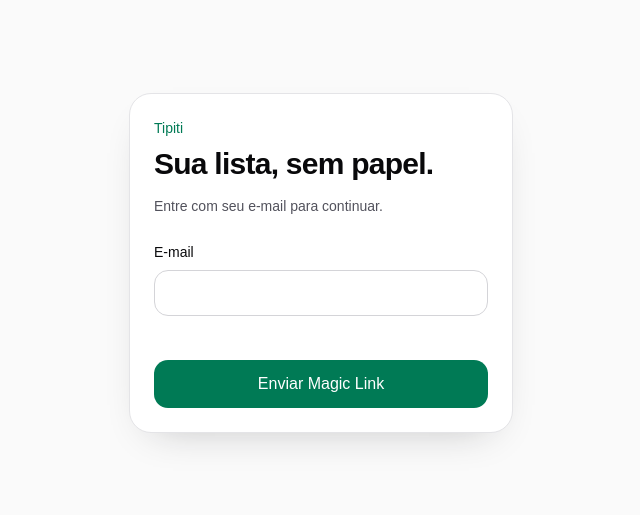
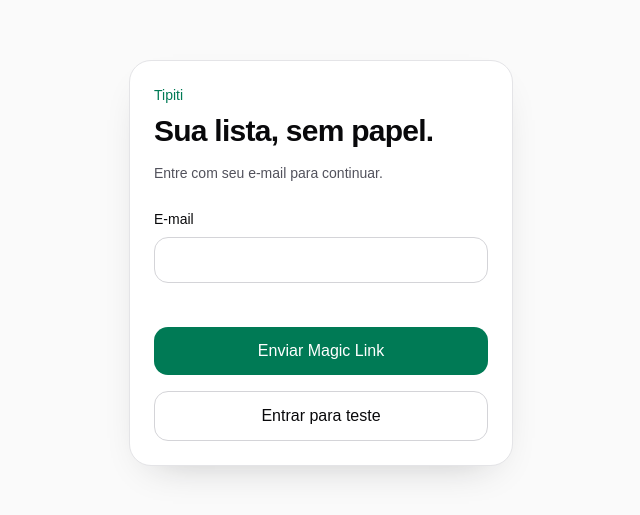
Before and after one commit to tiipiti/tipiti, a React (Vite) app: page /login in a window 1280 px wide. Shown: the part 137-652 px from the top of the page, without its empty margins (319-959 px from the left). Built offline with nearby package versions, Linux system fonts and the light colour scheme; no server answers.

Commit message:
feat: add anonymous test sign-in

```diff
--- a/src/features/auth/LoginPage.tsx
+++ b/src/features/auth/LoginPage.tsx
@@ -1,6 +1,7 @@
 import { zodResolver } from '@hookform/resolvers/zod'
 import { useState } from 'react'
 import { useForm } from 'react-hook-form'
+import { useNavigate } from 'react-router-dom'
 
 import { emailSchema } from '@/features/shopping/forms'
 import { supabase } from '@/lib/supabase'
@@ -8,8 +9,10 @@
 type LoginValues = { email: string }
 
 export function LoginPage() {
+  const navigate = useNavigate()
   const [sent, setSent] = useState(false)
   const [requestError, setRequestError] = useState<string | null>(null)
+  const [anonymousPending, setAnonymousPending] = useState(false)
   const { register, handleSubmit, formState: { errors, isSubmitting } } = useForm<LoginValues>({
     resolver: zodResolver(emailSchema),
   })
@@ -22,6 +25,15 @@
     })
     if (error) return setRequestError(error.message)
     setSent(true)
+  }
+
+  const enterForTesting = async () => {
+    setRequestError(null)
+    setAnonymousPending(true)
+    const { error } = await supabase.auth.signInAnonymously()
+    setAnonymousPending(false)
+    if (error) return setRequestError(error.message)
+    navigate('/home')
   }
 
   return (
@@ -41,6 +53,9 @@
             <button className="rounded-xl bg-emerald-700 px-4 py-3 font-medium text-white transition hover:bg-emerald-800 active:scale-[0.98] disabled:opacity-60" disabled={isSubmitting} type="submit">
               {isSubmitting ? 'Enviando...' : 'Enviar Magic Link'}
             </button>
+            <button className="rounded-xl border border-zinc-300 px-4 py-3 font-medium active:scale-[0.98] disabled:opacity-60" disabled={anonymousPending} type="button" onClick={() => void enterForTesting()}>
+              {anonymousPending ? 'Entrando...' : 'Entrar para teste'}
+            </button>
           </form>
         )}
       </section>
```
Also changed, not shown: 1 other file (tests, documents, lock files or other folders).
